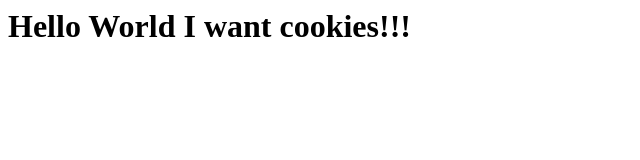
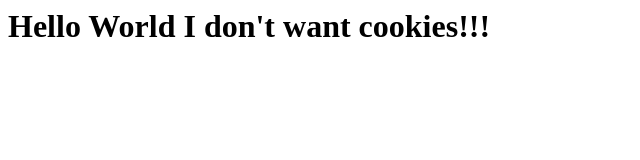
Before and after one commit to andrewheartsxd/gitDemo, a plain HTML site: page index.html in a window 1280 px wide. Shown: the whole page, without its empty margins (0-640 px from the left). Drawn offline with Linux system fonts and the light colour scheme.

Commit message:
update copy

```diff
--- a/index.html
+++ b/index.html
@@ -1 +1 @@
-<h1>Hello World I want cookies!!!</h1>
+<h1>Hello World I don't want cookies!!!</h1>
```
